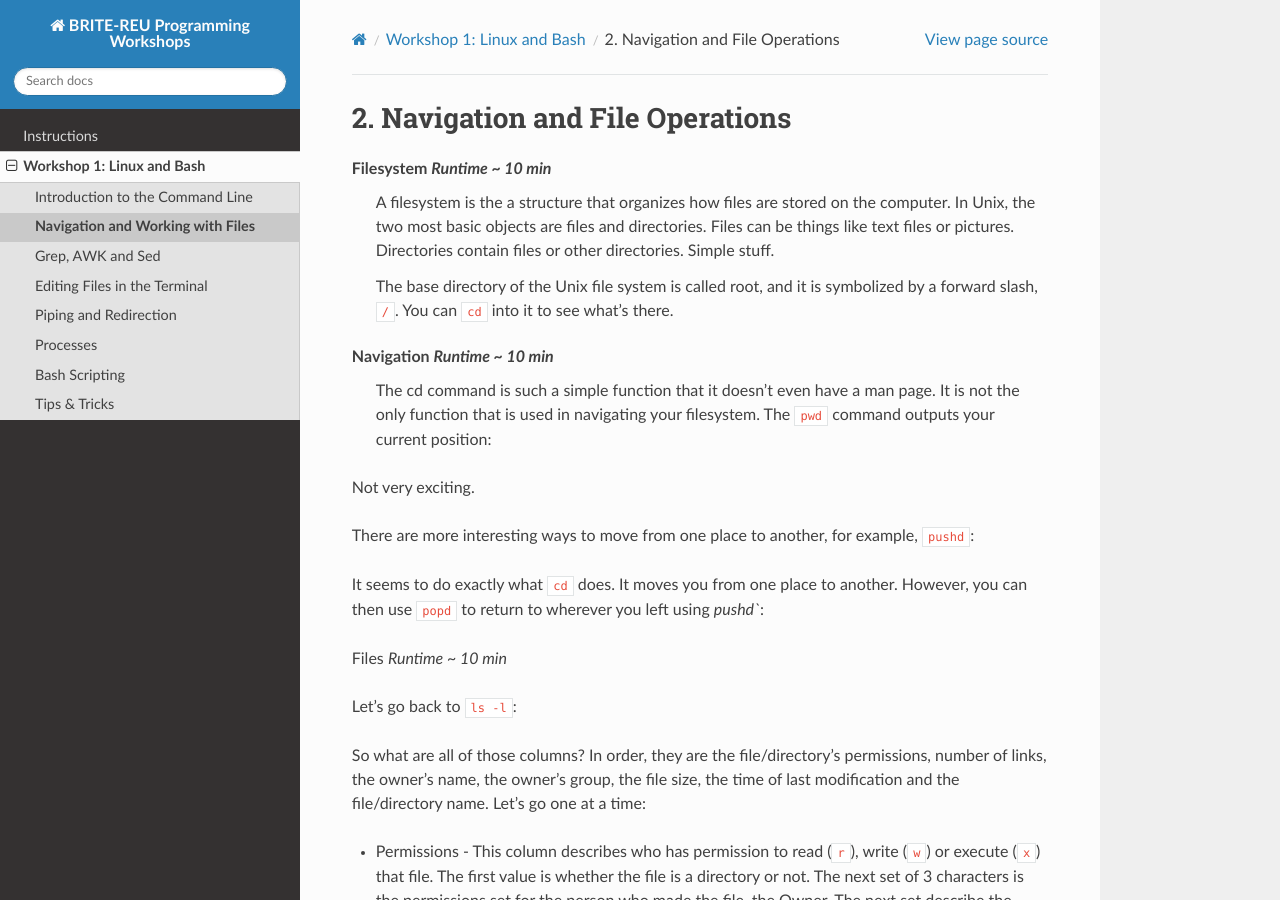
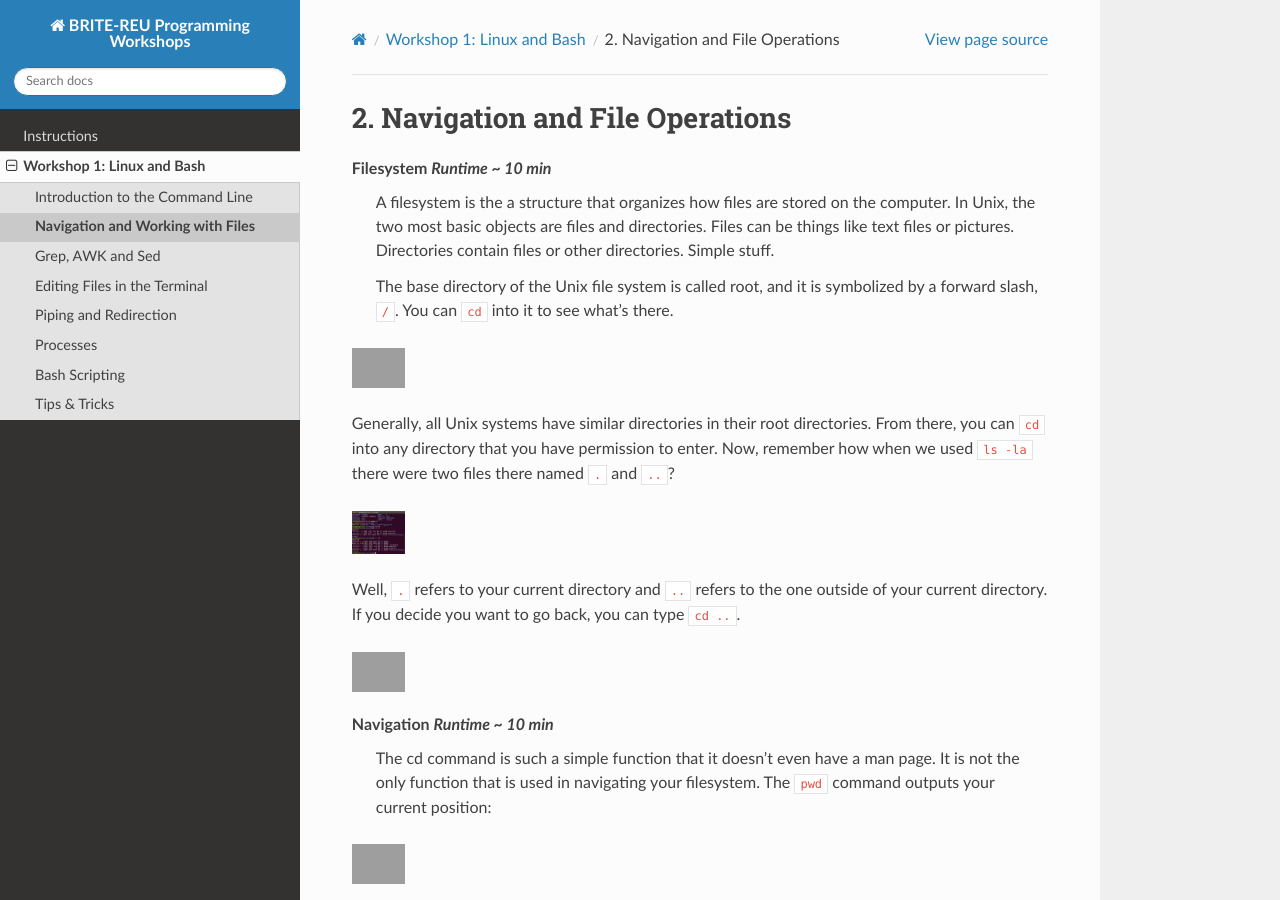
Before and after one commit to BRITE-REU/programming-workshops, a Sphinx documentation site: the page built from source/workshops/01_linux_bash/nav_files.rst, in a window 1280 px wide and 900 px high. Built offline with Sphinx 7.4.7 and the Read the Docs theme 2.0.0, drawn with Linux system fonts in a browser that asks for light colours; some of the changed lines change nothing that is shown; grey boxes are pictures that could not be loaded.

Commit message:
Update nav_files.rst
started getting images ready

```diff
--- a/source/workshops/01_linux_bash/nav_files.rst
+++ b/source/workshops/01_linux_bash/nav_files.rst
@@ -6,42 +6,42 @@ Filesystem  *Runtime ~ 10 min*
 
   The base directory of the Unix file system is called root, and it is symbolized by a forward slash, ``/``. You can ``cd`` into it to see what's there.
 
-.. image: images/cd_root.png
+.. image:: images/cd_root.png
    :width: 40pt
 
-  Generally, all Unix systems have similar directories in their root directories. From there, you can ``cd`` into any directory that you have permission to enter. Now, remember how when we used ``ls -la`` there were two files there named ``.`` and ``..``?
+Generally, all Unix systems have similar directories in their root directories. From there, you can ``cd`` into any directory that you have permission to enter. Now, remember how when we used ``ls -la`` there were two files there named ``.`` and ``..``?
 
 .. image:: images/man_ls-la.png
    :width: 40pt
 
-  Well, ``.`` refers to your current directory and ``..`` refers to the one outside of your current directory. If you decide you want to go back, you can type ``cd ..``.
+Well, ``.`` refers to your current directory and ``..`` refers to the one outside of your current directory. If you decide you want to go back, you can type ``cd ..``.
 
-.. image: images/cd_up.png
+.. image:: images/cd_up.png
    :width: 40pt
 
 Navigation *Runtime ~ 10 min*
   The cd command is such a simple function that it doesn't even have a man page. It is not the only function that is used in navigating your filesystem. The ``pwd`` command outputs your current position:
 
-.. image: images/pwd.png
+.. image:: images/pwd.png
    :width: 40pt
 
 Not very exciting.
 
 There are more interesting ways to move from one place to another, for example, ``pushd``:
 
-.. image: images/pushd.png
+.. image:: images/pushd.png
    :width: 40pt
 
 It seems to do exactly what ``cd`` does. It moves you from one place to another. However, you can then use ``popd`` to return to wherever you left using `pushd``:
 
-.. image: images/popd.png
+.. image:: images/popd.png
    :width: 40pt
 
 Files  *Runtime ~ 10 min*
 
 Let's go back to ``ls -l``:
 
-.. image: images/man_ls-la.png
+.. image:: images/man_ls-la.png
    :width: 40pt
 
 So what are all of those columns? In order, they are the file/directory's permissions, number of links, the owner's name, the owner's group, the file size, the time of last modification and the file/directory name. Let's go one at a time:
@@ -58,7 +58,7 @@ These values are all stored in what is known as an inode table. This is not impo
 
 As hinted at before, some files can be executed. These files are known as executable, and can be activated like this:
 
-.. image: images/executable.png
+.. image:: images/executable.png
    :width: 40pt
 
 There are a few ways to run an executable. Using ``./`` syntax is most reliable. Without it, the computer will look at what's called a PATH variable and try to find something with that name in the PATH variable's list. Instead, ``./`` tells the computer "hey, it's in this directory. Don't go elsewhere."
@@ -76,7 +76,7 @@ More commands!
 
 \*clobber - to overwrite
 
-.. image: images/file_management.png
+.. image:: images/file_management.png
    :width: 40pt
 
 What if you want to change the permissions of a file? There are commands for that:
@@ -84,7 +84,7 @@ What if you want to change the permissions of a file? There are commands for tha
 - ``chmod`` - "change file mode bits." Basically, you get to change permissions to files that you can modify. There's a few syntax that you can use, but if you remember your binary, you can use the synatax shown.
 - ``chown`` - "change owner." Simple enough.
 
-.. image: images/file_permissions.png
+.. image:: images/file_permissions.png
    :width: 40pt
 
 This is where 1 is execute permissions, 2 is write permissions and 4 is read permissions. Thus, 764 means that the user can do all three (1+2+4), the group can read and write (2+4) and anybody else can only read (4).
@@ -93,19 +93,19 @@ All right, you can see and change a lot of a file's metadata, but how about its
 
 -``cat`` - "Concatenate." Will concatenate the content of the files given as arguments and print the entire content of a file(s) to the screen.
 
-.. image: images/file_stuff_cat.png
+.. image:: images/file_stuff_cat.png
    :width: 40pt
 
 -``head`` - Prints the first 10 lines of the files. You can also set how many lines you want it to print out instead of 10.
 -``tail`` - Prints the last 10 lines of the files. You can also set how many lines you want it to print out instead of 10.
 
-.. image: images/file_stuff_coin.png
+.. image:: images/file_stuff_coin.png
    :width: 40pt
 
 -``less`` - Gives you the contents of a file one page at a time. Will sometimes allow you to read a compressed file without uncompressing it first.
 
-.. image: images/file_stuff_less1.png
+.. image:: images/file_stuff_less1.png
    :width: 40pt
 
-.. image: images/file_stuff_less2.png
+.. image:: images/file_stuff_less2.png
    :width: 40pt
```
